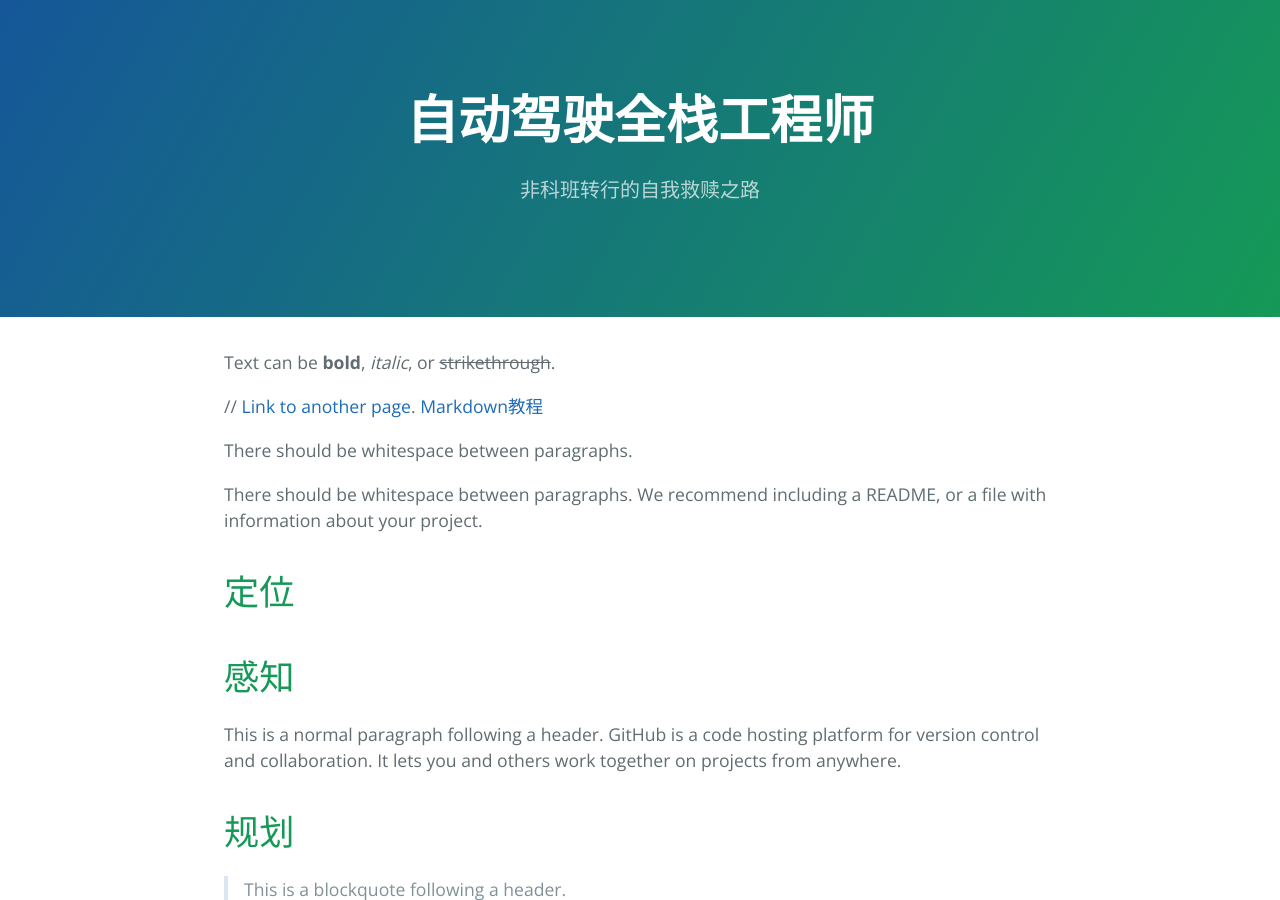
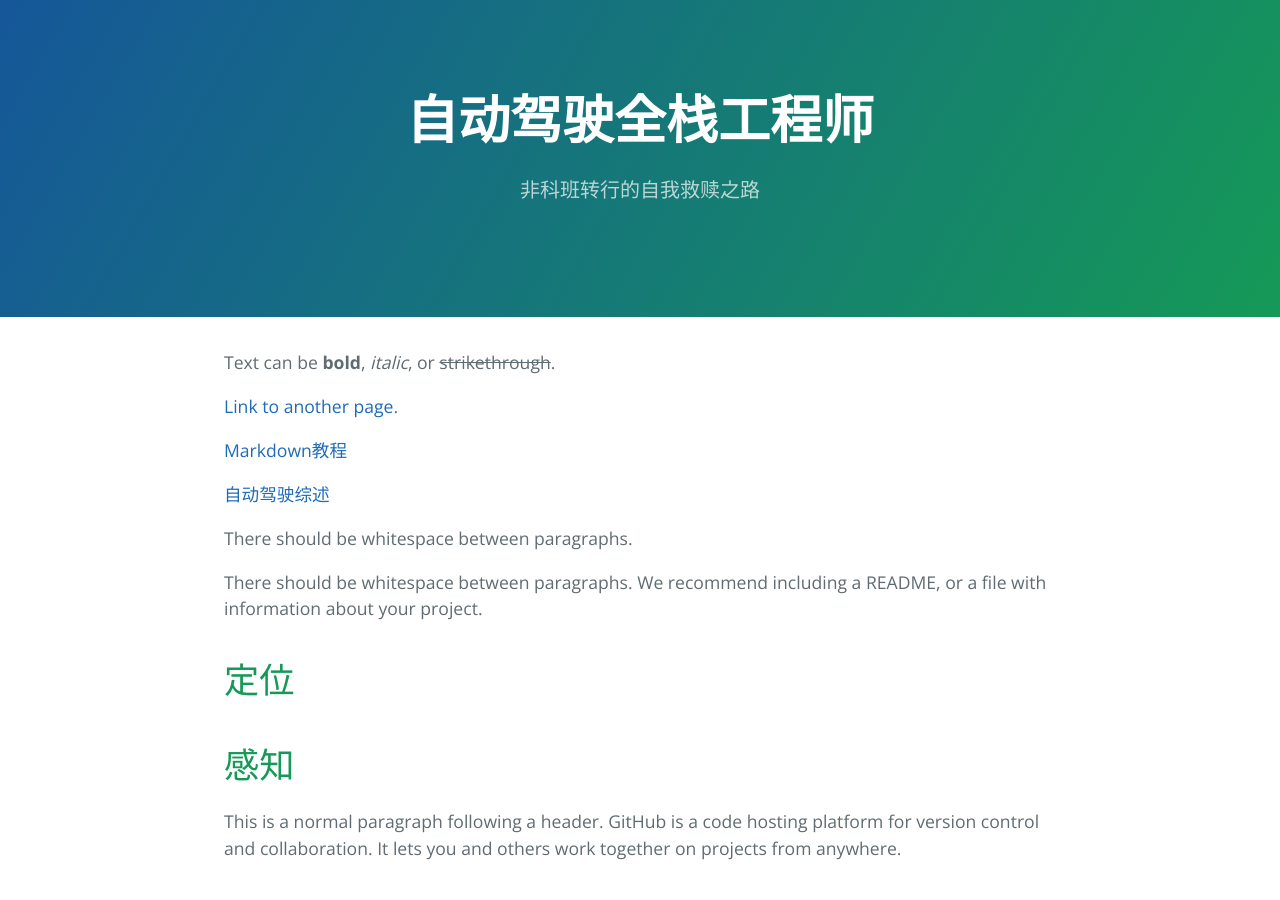
Before and after one commit to nuaawh/nuaawh.github.io, a Jekyll site: the page built from index.md, in a window 1280 px wide and 900 px high. Built offline with Jekyll 4.4.1, drawn with Linux system fonts in a browser that asks for light colours; the repository's description, which GitHub fills in, is left out.

Commit message:
Update index.md

```diff
--- a/index.md
+++ b/index.md
@@ -6,8 +6,11 @@ description: 非科班转行的自我救赎之路
 
 Text can be **bold**, _italic_, or ~~strikethrough~~.
 
-// [Link to another page](./another-page.html).
+[Link to another page](./another-page.html).
+
 [Markdown教程](https://markdown.com.cn/intro.html)
+
+[自动驾驶综述](https://zhuanlan.zhihu.com/p/138220034)
 
 There should be whitespace between paragraphs.
 
```
